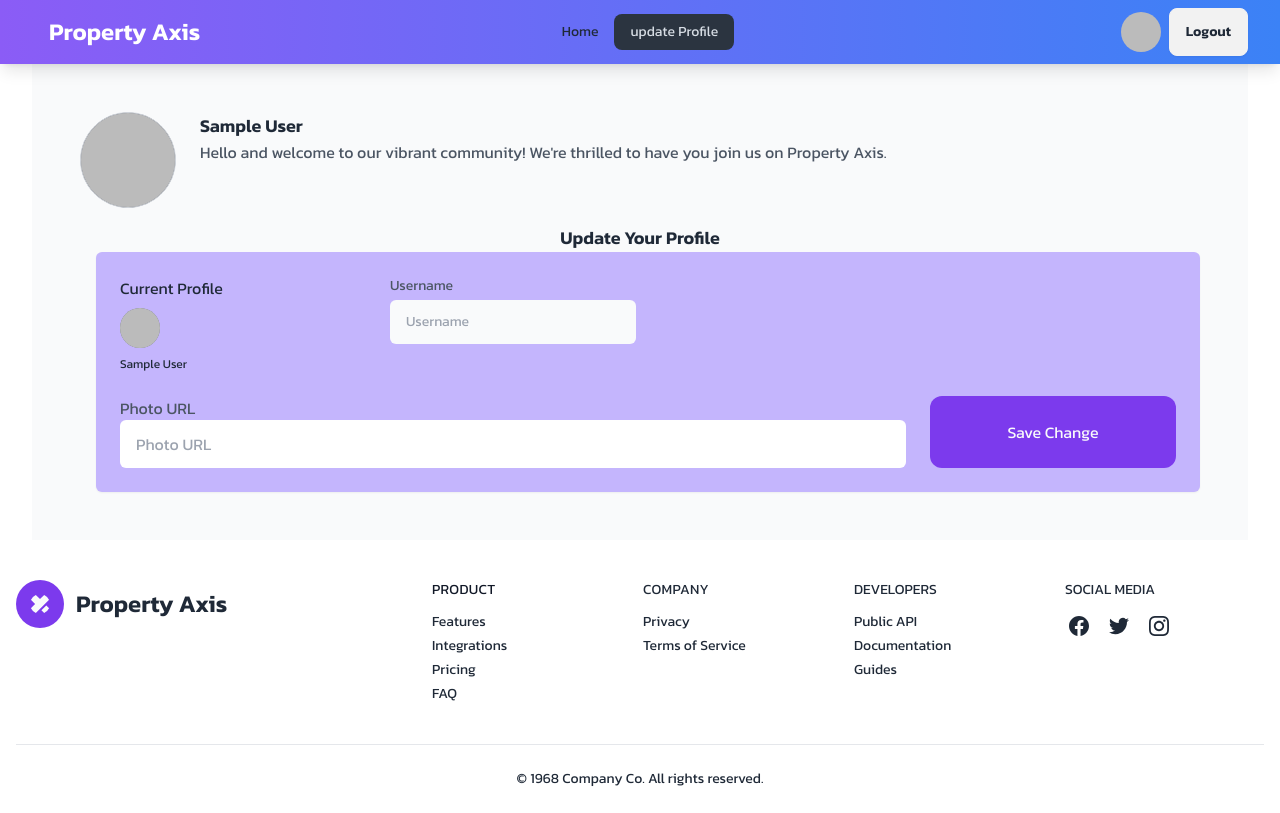
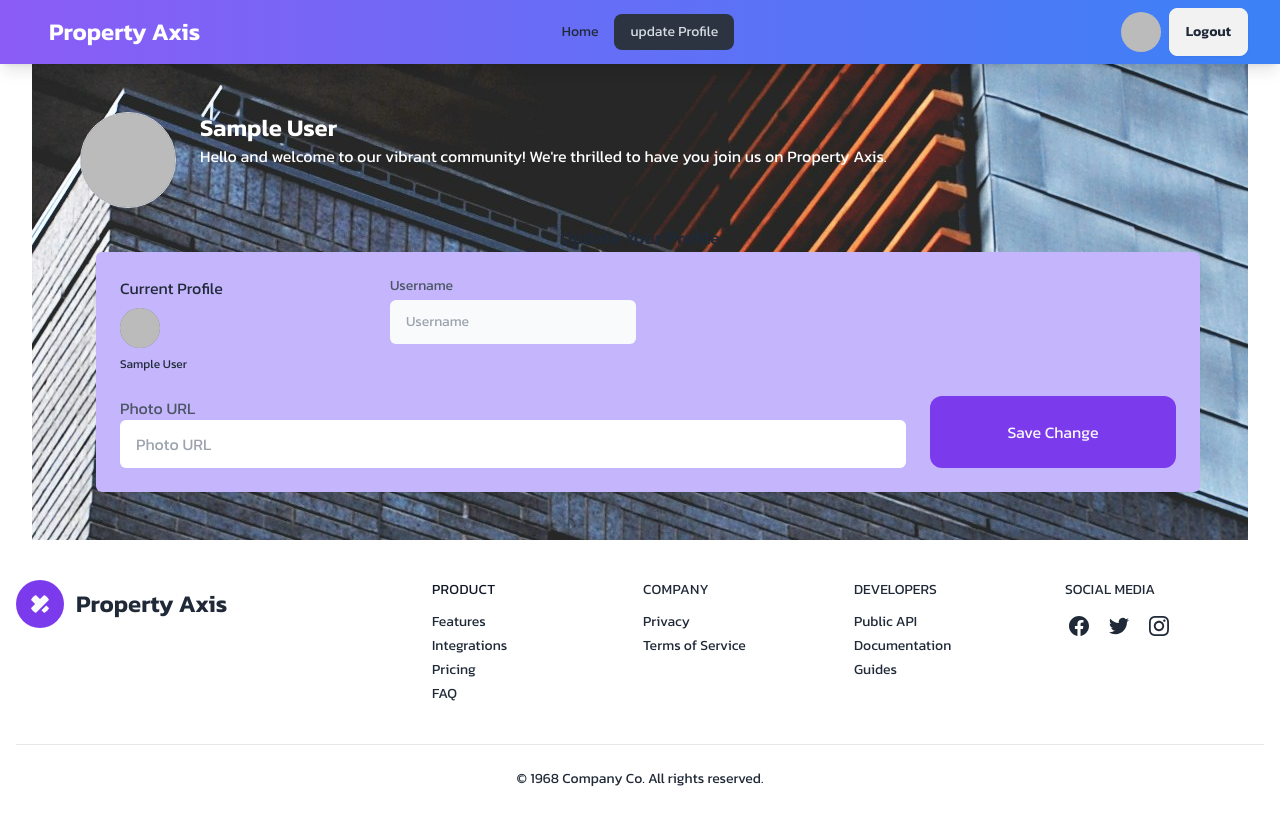
Before and after one commit to Bilshansakib/Property-Axis-Client, a React (Vite) app: page /updateProfile in a window 1280 px wide. Built offline with nearby package versions, Linux system fonts and the light colour scheme; no server answers; sample sign-in values are in the browser's storage; a web font is replaced by a local one.

Commit message:
Design align

```diff
--- a/src/Providers/AuthContext.jsx
+++ b/src/Providers/AuthContext.jsx
@@ -1,4 +1,5 @@
 import {
+  TwitterAuthProvider,
   createUserWithEmailAndPassword,
   getAuth,
   onAuthStateChanged,
@@ -20,6 +21,7 @@ const auth = getAuth(app);
 // auth prov
 const googleProvider = new GoogleAuthProvider();
 const githubProvider = new GithubAuthProvider();
+const XProvider = new TwitterAuthProvider();
 
 const AuthContext = ({ children }) => {
   const [user, setUser] = useState(null);
@@ -58,6 +60,10 @@ const AuthContext = ({ children }) => {
     setLoading(true);
     return signInWithPopup(auth, githubProvider);
   };
+  const XLogin = () => {
+    setLoading(true);
+    return signInWithPopup(auth, XProvider);
+  };
 
   useEffect(() => {
     const unSubscribe = onAuthStateChanged(auth, (currentUser) => {
@@ -77,6 +83,7 @@ const AuthContext = ({ children }) => {
     logOut,
     googleLogin,
     githubLogin,
+    XLogin,
     UpdateUserProfile,
   };
   return (
--- a/src/components/SocialMediaLogin/SocialMediaLogin.jsx
+++ b/src/components/SocialMediaLogin/SocialMediaLogin.jsx
@@ -1,8 +1,8 @@
-import { Link, useLocation, useNavigate } from "react-router-dom";
+import { useLocation, useNavigate } from "react-router-dom";
 import useAuth from "../../Hooks/useAuth";
 
 const SocialMediaLogin = () => {
-  const { googleLogin, githubLogin } = useAuth();
+  const { googleLogin, githubLogin, XLogin } = useAuth();
   // const { googleLogin, githubLogin } = useContext(AuthOfContext);
   const location = useLocation();
   const navigate = useNavigate();
@@ -17,7 +17,13 @@ const SocialMediaLogin = () => {
       .catch();
   };
   const handleGithubSign = () => {
-    githubLogin().then().catch();
+    githubLogin()
+      .then((result) => {
+        if (result.user) {
+          navigate(from);
+        }
+      })
+      .catch();
   };
   return (
     <div className="flex justify-center space-x-4">
@@ -34,7 +40,11 @@ const SocialMediaLogin = () => {
           <path d="M16.318 13.714v5.484h9.078c-0.37 2.354-2.745 6.901-9.078 6.901-5.458 0-9.917-4.521-9.917-10.099s4.458-10.099 9.917-10.099c3.109 0 5.193 1.318 6.38 2.464l4.339-4.182c-2.786-2.599-6.396-4.182-10.719-4.182-8.844 0-16 7.151-16 16s7.156 16 16 16c9.234 0 15.365-6.49 15.365-15.635 0-1.052-0.115-1.854-0.255-2.651z"></path>
         </svg>
       </button>
-      <button aria-label="Log in with Twitter" className="p-3 rounded-sm">
+      <button
+        onClick={() => handleXSign()}
+        aria-label="Log in with Twitter"
+        className="p-3 rounded-sm"
+      >
         <svg
           xmlns="http://www.w3.org/2000/svg"
           viewBox="0 0 32 32"
--- a/src/pages/UpdateProfile/UpdateProfile.jsx
+++ b/src/pages/UpdateProfile/UpdateProfile.jsx
@@ -37,7 +37,7 @@ const UpdateProfile = () => {
       <Helmet>
         <title>P-Axis | Profile</title>
       </Helmet>
-      <div className="p-6 sm:p-12 bg-gray-50 text-gray-800">
+      <div className="bg-[url('/image/building.jpg')] bg-center p-6 sm:p-12 bg-gray-50 text-gray-800">
         <div className="flex flex-col space-y-4 md:space-y-0 md:space-x-6 md:flex-row">
           <img
             src={user.photoURL}
@@ -45,10 +45,10 @@ const UpdateProfile = () => {
             className="self-center flex-shrink-0 w-24 h-24 border rounded-full md:justify-self-start bg-gray-500 border-gray-300"
           />
           <div className="flex flex-col">
-            <h4 className="text-lg font-semibold text-center md:text-left">
+            <h4 className="text-2xl text-white font-semibold text-center md:text-left">
               {user.displayName}
             </h4>
-            <p className="text-gray-600">
+            <p className="text-white">
               Hello and welcome to our vibrant community! We're thrilled to have
               you join us on Property Axis.
             </p>
```
